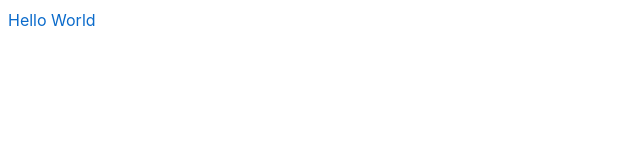
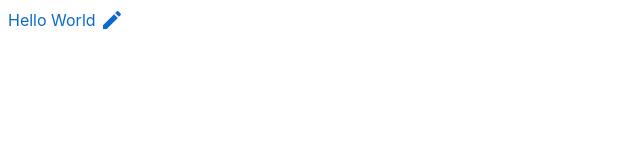
Before and after one commit to Pete-Sony/SAAS-TOOLS, a Next.js app in the folder focused-youtube-carousel/: page /test3 in a window 1280 px wide. Shown: the top 160 px of the page, without its empty margins (0-640 px from the left). Built offline with nearby package versions, Linux system fonts and the light colour scheme.

Commit message:
Add Docs

```diff
--- a/focused-youtube-carousel/app/test3/ClickToEdit/ClickToEdit.jsx
+++ b/focused-youtube-carousel/app/test3/ClickToEdit/ClickToEdit.jsx
@@ -1,19 +1,41 @@
 'use client'
 
-import { useState } from 'react';
-import {Link} from "@mui/joy";
+import { useState, useRef } from 'react';
+import {Link,Input} from "@mui/joy";
+import EditIcon from '@mui/icons-material/Edit';
 
  export default function ClickToEdit({children}) {
   const [isEditing, setIsEditing] = useState(false);
+  const [inputValue, setInputValue] = useState(children);
+  const inputRef = useRef(null);
   const handleClick = ()=>{
     setIsEditing(!isEditing);
+    setTimeout(() => {
+      if(inputRef.current){
+
+        inputRef.current.focus();
+        inputRef.current.setSelectionRange(0, inputRef.current.value.length);
+      }
+
+    }, 0);
+
+
   }
-  return (<>
+  const handleChange = (e)=>{
+    setInputValue(e.target.value);
+  }
+  const renderCount = useRef(0);
+  renderCount.current++;
+  return (
+  <>
   {isEditing ?
-   <input onClick={handleClick} type="text" value={children} />
+   <Input   type="text" value={inputValue} onChange={handleChange} />
     :
-   <Link onClick={handleClick}>{children}</Link> }
-
+   <Link onClick={handleClick} endDecorator={<EditIcon/>} >{children}</Link> }
+   {/* <div>
+  { `I've rendered this component ${renderCount.current} times` }
+   </div>
+  */}
   </>
 
 
```
Also changed, not shown: 1 other file (tests, documents, lock files or other folders).
